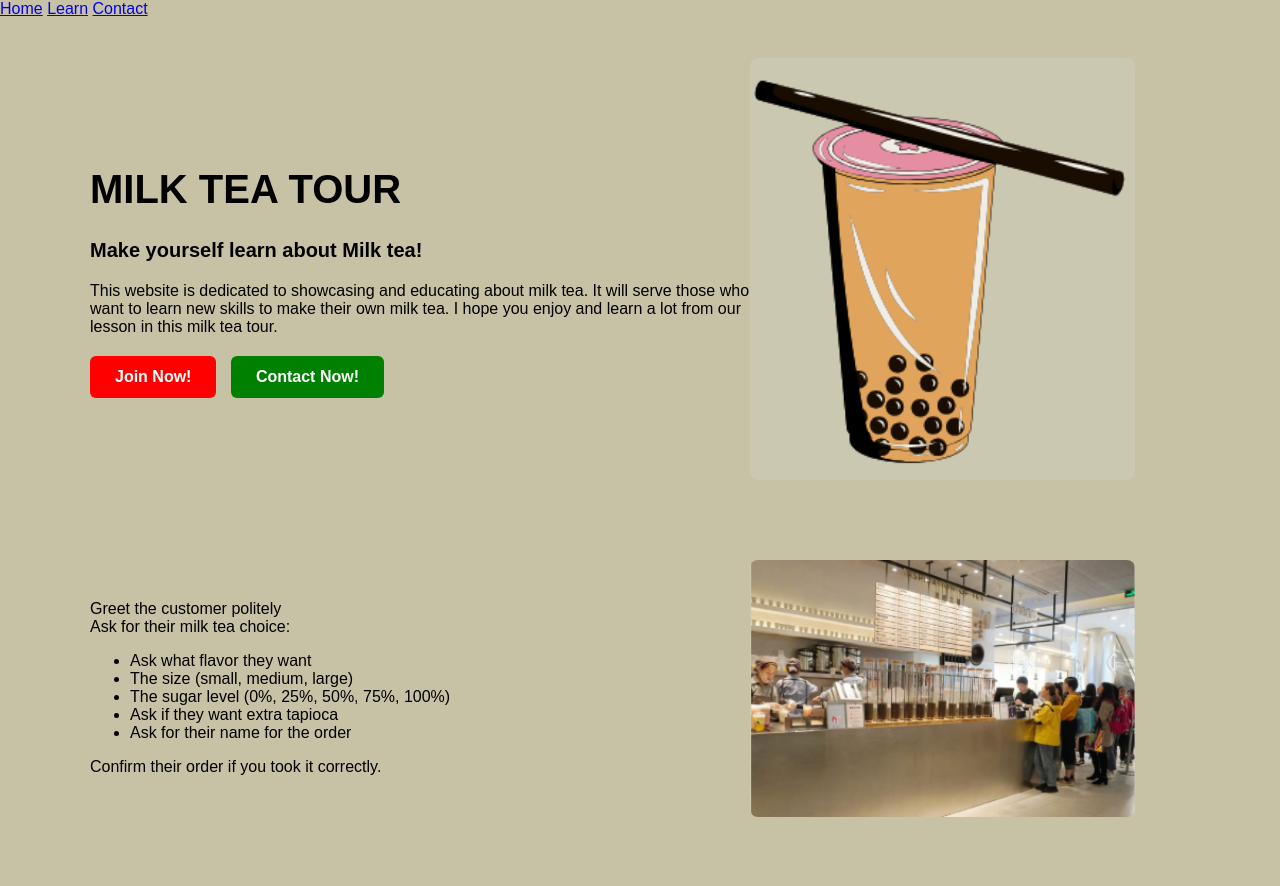
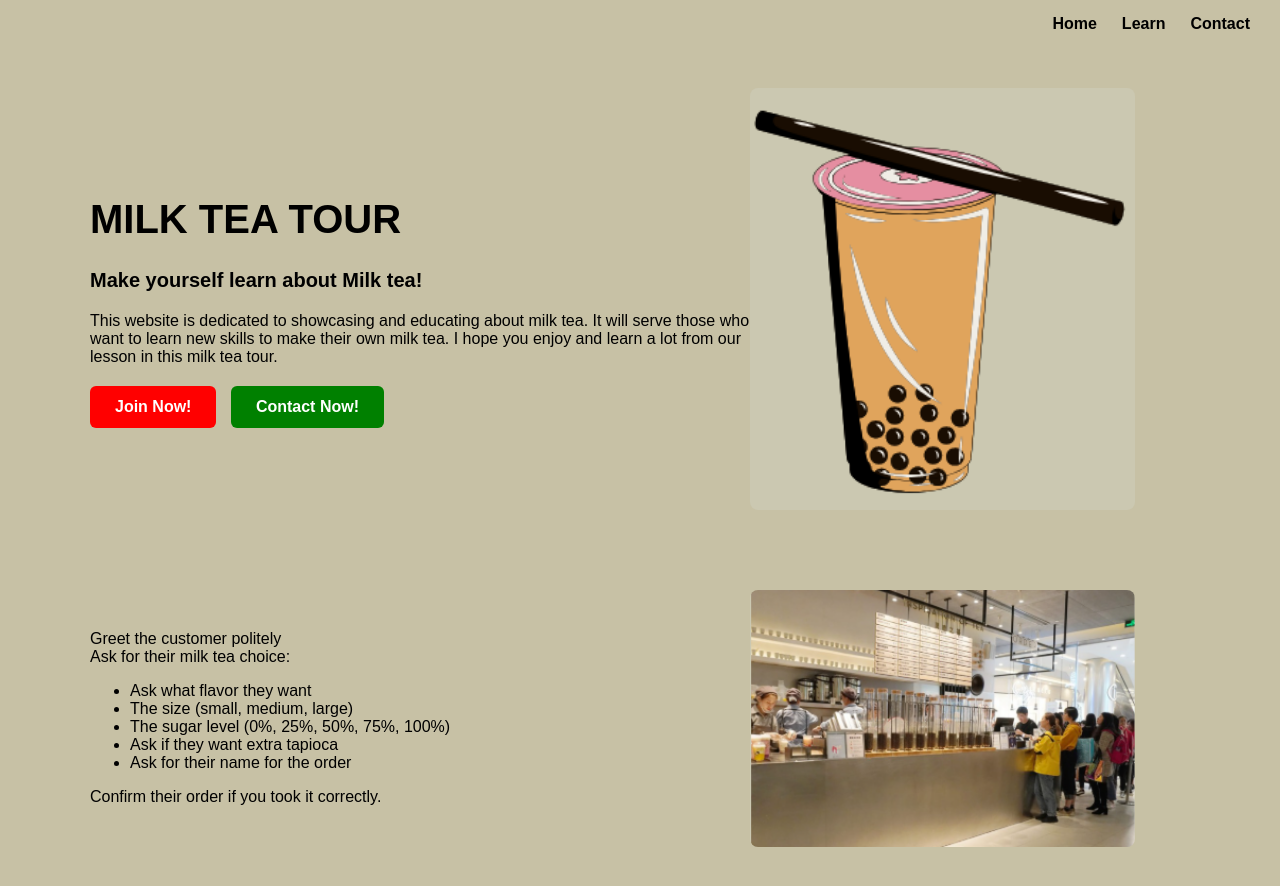
Before and after one commit to fatalla-52/website-page-2, a plain HTML site: page index.html in a window 1280 px wide. Before the commit the page ends 857 px from the top, so only its background shows below. Drawn offline with Linux system fonts and the light colour scheme.

Commit message:
Update index.html

```diff
--- a/index.html
+++ b/index.html
@@ -13,17 +13,15 @@
         font-family: Arial, sans-serif;
     }
 
-    .nav {
+   nav {
         display: flex;
         justify-content: flex-end;
-        gap: 20px;
-        padding: 18px 25px;
-        font-size: 18px;
+        gap: 25px;
+        padding: 15px 30px;
         font-weight: bold;
     }
-
-    .nav a {
-        text-decoration: none;
+    nav a {
+        text-decoration:none;
         color: black;
     }
 
```
